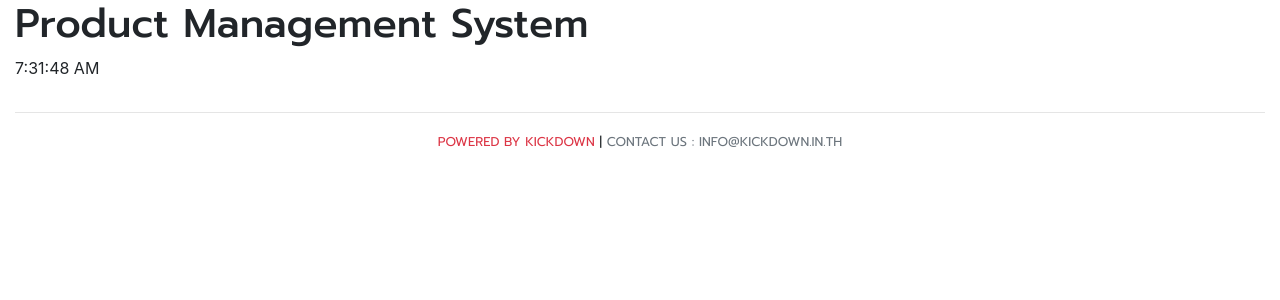
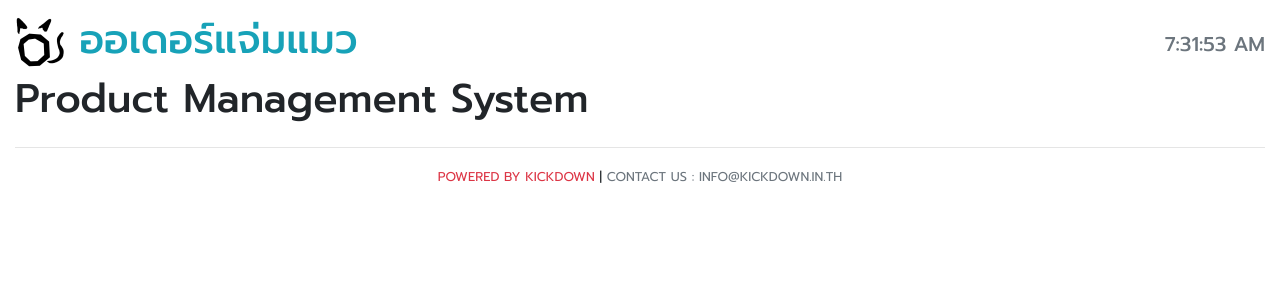
Before and after one commit to poomer123/react-product-management, a React (Create React App) app: page / in a window 1280 px wide. Shown: the top 300 px of the page. Built offline with nearby package versions, Linux system fonts and the light colour scheme.

Commit message:
create header

```diff
--- a/src/App.js
+++ b/src/App.js
@@ -1,15 +1,13 @@
 import React, { Component } from 'react'
-import Footer from "./Footer";
+import Header from "./Header"
+import Footer from "./Footer"
 
 class App extends Component {
-    state = {
-        date : new Date()
-    }
     render() {
         return (
             <div className="container-fluid">
+                <Header />
                 <h1>Product Management System</h1>
-                <p>{this.state.date.toLocaleTimeString()}</p>
                 <Footer company="Kickdown" email="info@kickdown.in.th" />
             </div>
         )
--- /dev/null
+++ b/src/Header.js
@@ -0,0 +1,32 @@
+import React, { Component } from "react"
+
+class Header extends Component {
+    state = {
+        date : new Date()
+    }
+    componentDidMount() {
+       this.timerId = setInterval( () => this.setTimeToState(), 1000 )
+    }
+    componentWillUnmount() {
+        clearInterval(this.timerId)
+    }
+    setTimeToState() {
+        this.setState({
+            date: new Date()
+        })
+    }
+    render() {
+        return (
+            <div className="row mt-3">
+                <div className="col-12 col-md-8">
+                    <h1 className="text-info"><img style={ {height: '50px'} } src="/images/logo.png" alt="Logo"/> ออเดอร์แจ่มแมว</h1>
+                </div>
+                <div className="col-12 col-md-4 text-right">
+                    <h5 className="text-muted pt-3">{this.state.date.toLocaleTimeString()}</h5>
+                </div>
+            </div>
+        )
+    }
+}
+
+export default Header
```
Also changed, not shown: public/images/logo.png (added).
